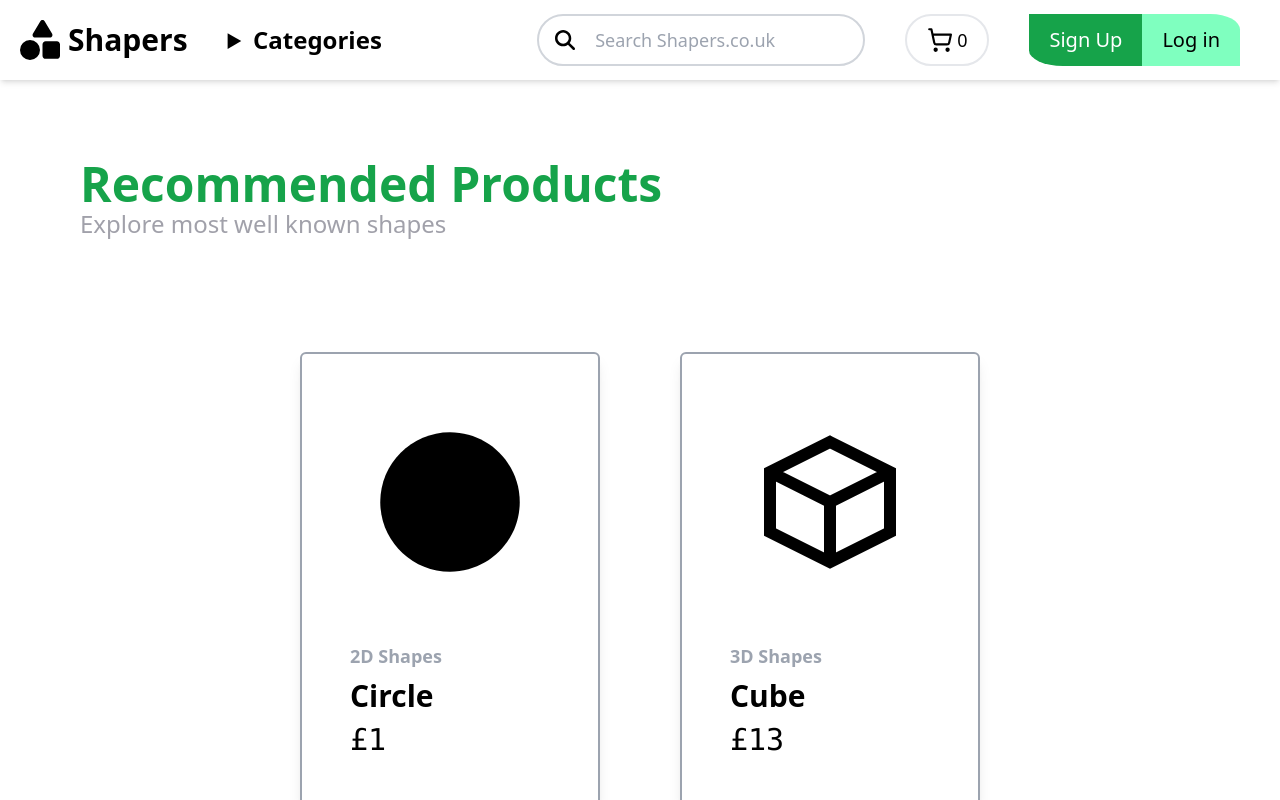
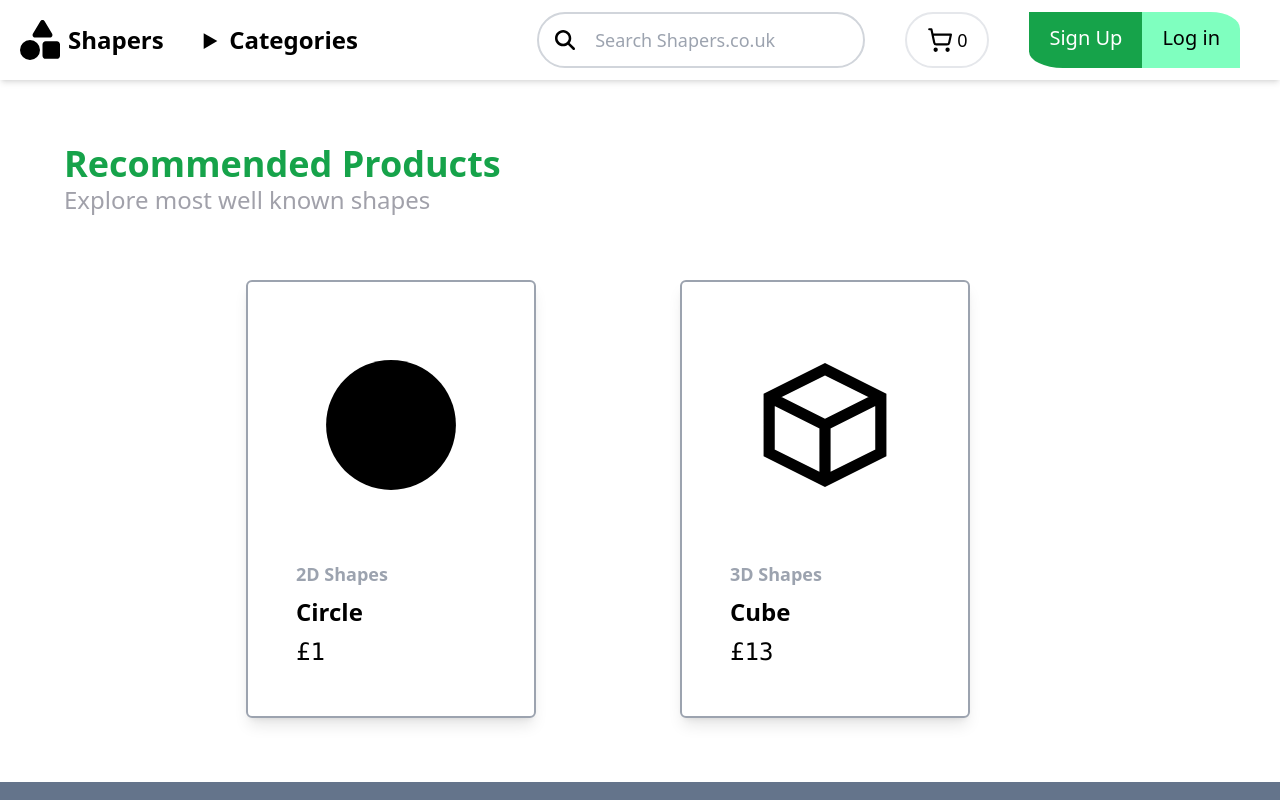
Before and after one commit to JGMundle/shapers-ecommerce, a Next.js app: page / in a window 1280 px wide. Shown: the top 800 px of the page. Built offline with nearby package versions, Linux system fonts and the light colour scheme.

Commit message:
chore: Make home page slightly smaller. Add shape items to the 2DShapes page

```diff
--- a/app/2DShapes/page.tsx
+++ b/app/2DShapes/page.tsx
@@ -11,6 +11,7 @@ import {
 import ProductCard from "../components/Basket/ProductCard";
 import Footer from "../components/Footer";
 import axios from "axios";
+import { circle } from "framer-motion/client";
 
 const TwoDShapes = () => {
   const [isLoading, setIsLoading] = useState<boolean>(false);
@@ -20,23 +21,23 @@ const TwoDShapes = () => {
   //So that we can store the data of our shopping items with keys and display icons on the scren based on the keys
 
   // [x:string]: ReactElement - Index signature to allow for unlimited new key-value pairs
-  const iconMapObject: { [x: string]: ReactElement } = {
+  let iconMapObject: { [x: string]: ReactElement } = {
     triangle: <BsFillTriangleFill />,
     hexagon: <BsHexagonFill />,
     pentagon: <BsFillPentagonFill />,
+    circle: <FaCircle />,
+    square: <FaSquare />,
+    diamond: <FaDiamond />,
   };
 
-  let itemValue = [
-    { name: "John", category: "Humans", price: 2000, icon: "triangle" },
+  let itemData = [
+    { shape: "Circle", category: "2D Shapes", price: 1, icon: "circle" },
+    { shape: "Square", category: "2D Shapes", price: 2, icon: "square" },
+    { shape: "Triangle", category: "2D Shapes", price: 3, icon: "triangle" },
+    { shape: "Diamond", category: "2D Shapes", price: 4, icon: "diamond" },
+    { shape: "Pentagon", category: "2D Shapes", price: 5, icon: "pentagon" },
+    { shape: "Hexagon", category: "2D Shapes", price: 6, icon: "hexagon" },
   ];
-  itemValue.map((item) => (
-    <ProductCard
-      name={item.name}
-      category={item.category}
-      price={item.price}
-      icon={iconMapObject[item.icon]}
-    />
-  ));
 
   const getItems = async () => {
     try {
@@ -74,6 +75,16 @@ const TwoDShapes = () => {
             category={item.username as string}
             price={100}
             icon={iconMapObject[item.icon ? item.icon : "triangle"]}
+          />
+        ))}
+
+        {itemData.map((item, index) => (
+          <ProductCard
+            key={index}
+            name={item.shape as string}
+            category={item.category as string}
+            price={item.price}
+            icon={iconMapObject[item.icon ? item.icon : "Shapers"]}
           />
         ))}
 
--- a/app/3DShapes/page.tsx
+++ b/app/3DShapes/page.tsx
@@ -87,8 +87,6 @@ const ThreeDShapes = () => {
         />
       </div>
       <div>{userData}</div>
-
-      <Footer />
     </div>
   );
 };
--- /dev/null
+++ b/app/components/Basket/Basket.tsx
@@ -0,0 +1,22 @@
+"use client"
+import React from 'react'
+import { useBasket } from "@/Statemanager/useBasket";
+import { LuShoppingCart } from "react-icons/lu";
+import Link from 'next/link';
+
+const Basket = () => {
+    let item = useBasket((state) => state.items);
+  return (
+    <div>
+      <Link
+        href={"/ShoppingBasket"}
+        className="flex flex-row border-2 rounded-full px-5 py-3 items-center space-x-1 hover:bg-gray-100 hover:cursor-pointer"
+      >
+        <LuShoppingCart size={26} />
+        <p className="text-lg">{item.length}</p>
+      </Link>
+    </div>
+  );
+}
+
+export default Basket
--- a/app/components/Basket/ProductCard.tsx
+++ b/app/components/Basket/ProductCard.tsx
@@ -1,9 +1,7 @@
 "use client";
 import Link from "next/link";
-import React, { ReactElement, useEffect } from "react";
+import React from "react";
 import styles from "./ProductCard.module.css";
-import { useBasket } from "@/Statemanager/useBasket";
-import { useSearchParams } from "next/navigation";
 import AddItemButton from "./AddItemButton";
 import { BasketItem } from "@/Statemanager/useBasket";
 
--- a/app/components/Basket/RecommendedCard.tsx
+++ b/app/components/Basket/RecommendedCard.tsx
@@ -13,12 +13,12 @@ interface PropInfo {
 const RecommendedCard = ({icon, category, itemName, price, id}: PropInfo) => {
   // Styles
   const recommendationStyle = {
-    mainDiv: "flex flex-row space-x-16 mt-28 justify-center",
+    mainDiv: "flex flex-row space-x-16 mt-16 justify-center",
 
     mainItemStyle: "border-2 border-gray-400 rounded-md px-10 p-5 shadow-lg",
     itemCategory: "font-bold text-gray-400 text-lg",
-    itemName: "text-3xl mt-2 font-extrabold",
-    itemPrice: "text-3xl mt-2 font-mono",
+    itemName: "text-2xl mt-2 font-extrabold",
+    itemPrice: "text-2xl mt-2 font-mono",
   };
 
     return (
@@ -32,7 +32,8 @@ const RecommendedCard = ({icon, category, itemName, price, id}: PropInfo) => {
 
                     <h2 className={recommendationStyle.itemPrice}>£{price}</h2>
             </div>
-          </div>
+        </div>
+        <div className='mt-'/>
         </Link>
     );
 }
--- a/app/components/NavBar.tsx
+++ b/app/components/NavBar.tsx
@@ -1,15 +1,14 @@
-'use client'
 import React from "react";
 import { FaShapes, FaMagnifyingGlass } from "react-icons/fa6";
-import { LuShoppingCart } from "react-icons/lu";
 import styles from "./NavBar.module.css";
 import Link from "next/link";
-import { useBasket } from "@/Statemanager/useBasket";
+import Basket from "./Basket/Basket";
+
 const NavBar = () => {
   // categories for the map
   const categories = ["2D Shapes", "3D Shapes"];
 
-  let item = useBasket((state) => state.items)
+
   // Styles
   const dropdownStyle = {
     detailsStyle: "relative ml-10 hover:cursor-pointer",
@@ -27,7 +26,7 @@ const NavBar = () => {
     <div className="flex flex-row p-5 shadow-md items-center">
       <Link href={"/"} className="flex flex-row space-x-2 items-center">
         <FaShapes size={40} />
-        <h1 className="text-3xl font-bold">Shapers</h1>
+        <h1 className="text-2xl font-bold">Shapers</h1>
       </Link>
 
       <details className={dropdownStyle.detailsStyle}>
@@ -59,13 +58,7 @@ const NavBar = () => {
           />
         </div>
 
-        <Link
-          href={"/ShoppingBasket"}
-          className="flex flex-row border-2 rounded-full px-5 items-center space-x-1 hover:bg-gray-100 hover:cursor-pointer"
-        >
-          <LuShoppingCart size={26} />
-          <p className="text-lg">{item.length}</p>
-        </Link>
+        <Basket/>
 
         <div className="flex flex-row">
           {/* Sign up */}
--- a/app/layout.tsx
+++ b/app/layout.tsx
@@ -1,8 +1,7 @@
 import type { Metadata } from "next";
 import { Geist, Geist_Mono } from "next/font/google";
 import "./globals.css";
-import NavBar from "./components/NavBar";
-// import Providers from "./providers/providers"
+import Footer from "./components/Footer";
 
 const geistSans = Geist({
   variable: "--font-geist-sans",
@@ -30,6 +29,7 @@ export default function RootLayout({
         className={`${geistSans.variable} ${geistMono.variable} antialiased`}
       >
         {children}
+        <Footer/>
       </body>
     </html>
   );
--- /dev/null
+++ b/app/navBarWrapper.tsx
@@ -0,0 +1,10 @@
+"use client"
+import NavBar from "./components/NavBar"
+import { useNavBar } from "@/hooks/useNavBar"
+
+const NavBarWrapper: React.FC = () => {
+    const showNavBar = useNavBar();
+    return showNavBar ? <NavBar/> : null
+}
+
+export default NavBarWrapper;
--- a/app/page.tsx
+++ b/app/page.tsx
@@ -1,4 +1,3 @@
-"use client";
 import NavBar from "./components/NavBar";
 import { GrCube } from "react-icons/gr";
 import { FaCircle } from "react-icons/fa";
@@ -14,12 +13,13 @@ import RecommendedCard from "./components/Basket/RecommendedCard";
 // function generateRandoms = () => {
 //   Array.from("")
 // }
+
 export default function Home() {
   return (
     <div>
       <NavBar />
-      <main className="p-20">
-        <h1 className="text-green-600 text-5xl font-bold">
+      <main className="p-16">
+        <h1 className="text-green-600 text-4xl font-bold">
           Recommended Products
         </h1>
         <p className="text-2xl text-zinc-400">Explore most well known shapes</p>
@@ -28,7 +28,7 @@ export default function Home() {
         <div className="flex flex-row justify-center space-x-20">
           <RecommendedCard
             category="2D Shapes"
-            icon={<FaCircle size={200} className="p-7" />}
+            icon={<FaCircle size={190} className="p-7" />}
             itemName="Circle"
             price={1}
           />
@@ -36,7 +36,7 @@ export default function Home() {
           {/* Recommendation for 3D shapes */}
           <RecommendedCard
             category="3D Shapes"
-            icon={<GrCube size={200} className="p-7" />}
+            icon={<GrCube size={190} className="p-7" />}
             itemName="Cube"
             price={13}
           />
@@ -44,8 +44,6 @@ export default function Home() {
       </main>
 
       {/* <div className="p-" /> */}
-
-      <Footer />
     </div>
   );
 }
```
